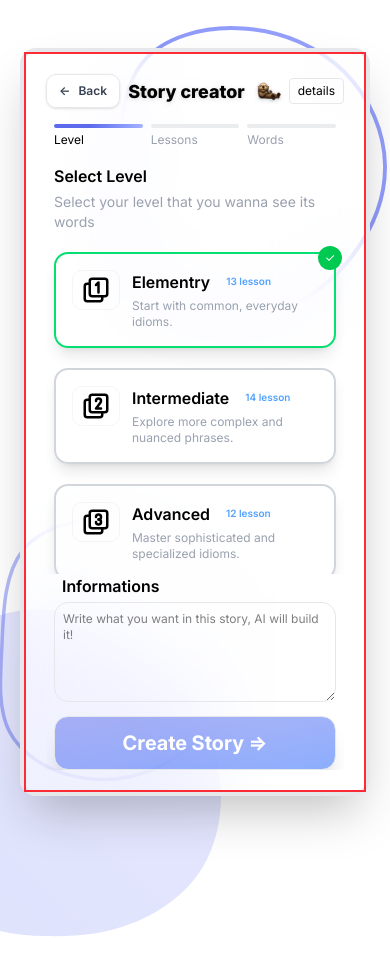
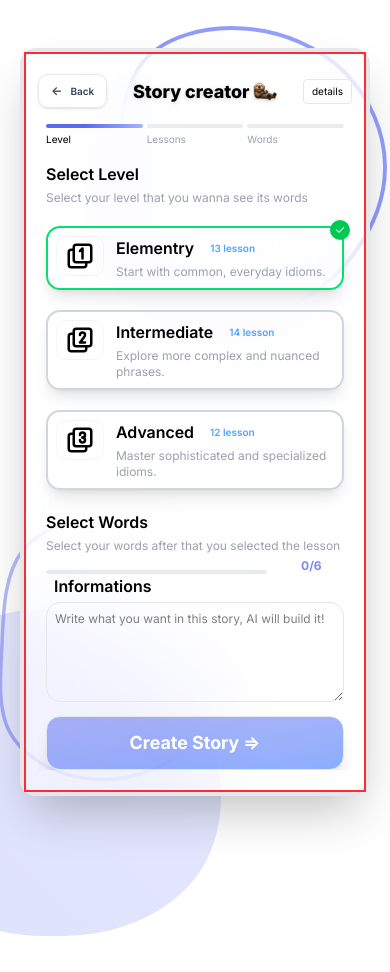
Before and after one commit to abolfazlj10/essinitial-idioms-in-english, a Next.js app: page /story in a window 390 px wide. Shown: the top 972 px of the page. Built offline with nearby package versions, Linux system fonts and the light colour scheme.

Commit message:
update responsive mobile typographi.

```diff
--- a/src/app/story/page.tsx
+++ b/src/app/story/page.tsx
@@ -344,7 +344,7 @@ export default function Story () {
     }, []);
 
     return(
-        <div className="h-full border-2 p-5 desktop:border-black laptop:border-blue-400 tablet:border-green-400 max-tablet:border-purple-700 max-mobile:border-red-500">
+        <div className="h-full border-2 p-5 max-tablet:px-3 desktop:border-black laptop:border-blue-400 tablet:border-green-400 max-tablet:border-purple-700 max-mobile:border-red-500">
         {/* <div className="h-full border-2 p-5"> */}
             <div className="h-full flex flex-col gap-5 max-[1500px]:gap-4">
                 {showStory ? (
@@ -443,35 +443,35 @@ export default function Story () {
                     </div>
                 ) : (
                     <>
-                        <Appbar onBackClick={()=> router.push('/')} title='Story creator' iconSrc="./icon/Otter.svg" rightButton={isLargeScreen ? false : <button className="border rounded p-1 max-tablet:text-xs max-tablet:px-2">details</button>}/>
-                        <div className="flex gap-5 max-laptop:gap-2 select-none px-2">
+                        <Appbar onBackClick={()=> router.push('/')} title='Story creator' iconSrc="./icon/Otter.svg" rightButton={isLargeScreen ? false : <button className="border rounded p-1 max-tablet:text-[10px] max-tablet:px-2">details</button>}/>
+                        <div className="flex gap-5 max-laptop:gap-2 max-tablet:gap-1 select-none px-2">
                             <div className="flex-1 flex flex-col gap-2 max-laptop:gap-1">
                                 <div className={`w-full h-[8px] max-laptop:h-[6px] max-tablet:h-[4px] bg-gradient-to-r from-primaryColor from-40% to-bgColor rounded ${steper >= 1 ? 'bg-gradient-to-r from-primaryColor from-40% to-bgColor' : 'bg-[#eaeced]'}`}></div>
-                                <div className=" max-laptop:text-sm max-tablet:text-xs">Level</div>
+                                <div className=" max-laptop:text-sm max-tablet:text-[10px]">Level</div>
                             </div>
                             <div className="flex-1 flex flex-col gap-2 max-laptop:gap-1">
                                 <div className={`w-full h-[8px] max-laptop:h-[6px] max-tablet:h-[4px] bg-[#eaeced] rounded  ${steper >= 2 ? 'bg-gradient-to-r from-primaryColor from-40% to-bgColor' : 'bg-[#eaeced]'}`}></div>
-                                <div className="text-gray-400 max-laptop:text-sm max-tablet:text-xs">Lessons</div>
+                                <div className="text-gray-400 max-laptop:text-sm max-tablet:text-[10px]">Lessons</div>
                             </div>
                             <div className="flex-1 flex flex-col gap-2 max-laptop:gap-1">
                                 <div className={`w-full h-[8px] max-laptop:h-[6px] max-tablet:h-[4px] bg-[#eaeced] rounded  ${steper >= 3 ? 'bg-gradient-to-r from-primaryColor from-40% to-bgColor' : 'bg-[#eaeced]'}`}></div>
-                                <div className="text-gray-400 max-laptop:text-sm max-tablet:text-xs">Words</div>
+                                <div className="text-gray-400 max-laptop:text-sm max-tablet:text-[10px]">Words</div>
                             </div>
                         </div>
                         <div className="grid desktop:grid-cols-[7fr_2fr] grid-cols-none gap-10 flex-1 overflow-hidden max-[1500px]:gap-3 max-laptop:gap-0">
                             <div className="flex flex-col gap-9 max-desktop:gap-5 overflow-hidden">
                                 <div className="flex flex-col gap-3 max-laptop:gap-1 select-none px-2">
                                     <div className="text-[30px] max-laptop:text-[25px] max-tablet:text-base font-semibold">Select Level</div>
-                                    <div className="text-gray-400 text-lg max-laptop:text-base max-tablet:text-sm">Select your level that you wanna see its words</div>
+                                    <div className="text-gray-400 text-lg max-laptop:text-base max-tablet:text-xs">Select your level that you wanna see its words</div>
                                 </div>
                                 <div className="flex gap-10 px-2 max-[2000px]:gap-5 max-laptop:flex-col">
-                                    <div onClick={()=> selectLevel('elementry')} className={`border-3 max-laptop:border-2 flex-1 p-6 max-laptop:py-4 max-[2000px]:p-4 max-[1500px]:py-2 rounded-xl shadow-lg flex flex-col max-laptop:grid max-laptop:grid-cols-[auto_8fr] gap-5 max-[2000px]:gap-3 items-start duration-300 cursor-pointer hover:-translate-y-1 hover:shadow-2xl relative ${currentSelectedLevel === 'elementry' ? 'border-green-400' : 'border-gray-300 hover:border-green-300'}`}>
+                                    <div onClick={()=> selectLevel('elementry')} className={`border-3 max-laptop:border-2 flex-1 p-6 max-laptop:py-4 max-[2000px]:p-4 max-[1500px]:py-2 max-tablet:py-2 max-tablet:px-2 rounded-xl shadow-lg flex flex-col max-laptop:grid max-laptop:grid-cols-[auto_8fr] gap-5 max-[2000px]:gap-3 items-start duration-300 cursor-pointer hover:-translate-y-1 hover:shadow-2xl relative ${currentSelectedLevel === 'elementry' ? 'border-green-400' : 'border-gray-300 hover:border-green-300'}`}>
                                         {currentSelectedLevel === 'elementry' && (
-                                            <div className="absolute -top-2 -right-2 w-6 h-6 bg-green-500 rounded-full flex items-center justify-center">
+                                            <div className="absolute -top-2 -right-2 w-6 h-6 max-tablet:w-5 max-tablet:h-5 bg-green-500 rounded-full flex items-center justify-center">
                                                 <span className="text-white text-xs">✓</span>
                                             </div>
                                         )}
-                                        <div className="text-4xl max-tablet:text-3xl px-2 py-1 border border-gray-400/10 rounded-lg"><TbBoxMultiple1 /></div>
+                                        <div className="text-4xl max-tablet:text-3xl max-mobile:xl px-2 py-1 border border-gray-400/10 rounded-lg"><TbBoxMultiple1 /></div>
                                         <div className="text-xl max-[1500px]:text-lg font-semibold flex select-none items-center gap-5 max-laptop:flex-col max-laptop:gap-1 max-laptop:hidden"><span>Elementry</span><span className="text-sm text-blue-400 max-[1340px]:text-xs">{elementry.levels[0].lessons.length} lesson</span></div>
                                         <div className="text-gray-400 text-lg max-[2000px]:text-sm max-[1315px]:text-sm max-laptop:mt-auto max-laptop:hidden">Start with common, everyday idioms.</div>
                                         <div className="min-laptop:hidden flex flex-col gap-2 max-tablet:gap-1">
@@ -479,13 +479,13 @@ export default function Story () {
                                             <div className="text-gray-400 max-laptop:text-sm max-tablet:text-xs">Start with common, everyday idioms.</div>
                                         </div>
                                     </div>
-                                    <div onClick={()=> selectLevel('intermediate')} className={`border-3 max-laptop:border-2 flex-1 p-6 max-laptop:py-4 max-[2000px]:p-4 max-[1500px]:py-2 rounded-xl shadow-lg flex flex-col max-laptop:grid max-laptop:grid-cols-[auto_8fr] gap-5 max-[2000px]:gap-3 items-start duration-300 cursor-pointer hover:-translate-y-1 hover:shadow-2xl relative ${currentSelectedLevel === 'intermediate' ? 'border-blue-400' : 'border-gray-300 hover:border-blue-300'}`}>
+                                    <div onClick={()=> selectLevel('intermediate')} className={`border-3 max-laptop:border-2 flex-1 p-6 max-laptop:py-4 max-[2000px]:p-4 max-[1500px]:py-2 max-tablet:py-2 max-tablet:px-2 rounded-xl shadow-lg flex flex-col max-laptop:grid max-laptop:grid-cols-[auto_8fr] gap-5 max-[2000px]:gap-3 items-start duration-300 cursor-pointer hover:-translate-y-1 hover:shadow-2xl relative ${currentSelectedLevel === 'intermediate' ? 'border-blue-400' : 'border-gray-300 hover:border-blue-300'}`}>
                                         {currentSelectedLevel === 'intermediate' && (
-                                            <div className="absolute -top-2 -right-2 w-6 h-6 bg-blue-500 rounded-full flex items-center justify-center">
+                                            <div className="absolute -top-2 -right-2 w-6 h-6 max-tablet:w-5 max-tablet:h-5 bg-blue-500 rounded-full flex items-center justify-center">
                                                 <span className="text-white text-xs">✓</span>
                                             </div>
                                         )}
-                                        <div className="text-4xl max-tablet:text-3xl px-2 py-1 border border-gray-400/10 rounded-lg"><TbBoxMultiple2 /></div>
+                                        <div className="text-4xl max-tablet:text-3xl max-mobile:xl px-2 py-1 border border-gray-400/10 rounded-lg"><TbBoxMultiple2 /></div>
                                         <div className="text-xl max-[1500px]:text-lg font-semibold flex select-none items-center gap-5 max-laptop:flex-col max-laptop:gap-1 max-laptop:hidden"><span>Intermediate</span><span className="text-sm text-blue-400 max-[1340px]:text-xs">{intermediate.levels[0].lessons.length} lesson</span></div>
                                         <div className="text-gray-400 text-lg max-[2000px]:text-sm max-[1315px]:text-sm max-laptop:mt-auto max-laptop:hidden">Explore more complex and nuanced phrases.</div>
                                         <div className="min-laptop:hidden flex flex-col gap-2 max-tablet:gap-1">
@@ -493,13 +493,13 @@ export default function Story () {
                                             <div className="text-gray-400 max-laptop:text-sm max-tablet:text-xs">Explore more complex and nuanced phrases.</div>
                                         </div>
                                     </div>
-                                    <div onClick={()=> selectLevel('advanced')} className={`border-3 max-laptop:border-2 flex-1 p-6 max-laptop:py-4 max-[2000px]:p-4 max-[1500px]:py-2 rounded-xl shadow-lg flex flex-col max-laptop:grid max-laptop:grid-cols-[auto_8fr] gap-5 max-[2000px]:gap-3 items-start duration-300 cursor-pointer hover:-translate-y-1 hover:shadow-2xl relative ${currentSelectedLevel === 'advanced' ? 'border-red-400' : 'border-gray-300 hover:border-red-300'}`}>
+                                    <div onClick={()=> selectLevel('advanced')} className={`border-3 max-laptop:border-2 flex-1 p-6 max-laptop:py-4 max-[2000px]:p-4 max-[1500px]:py-2 max-tablet:py-2 max-tablet:px-2 rounded-xl shadow-lg flex flex-col max-laptop:grid max-laptop:grid-cols-[auto_8fr] gap-5 max-[2000px]:gap-3 items-start duration-300 cursor-pointer hover:-translate-y-1 hover:shadow-2xl relative ${currentSelectedLevel === 'advanced' ? 'border-red-400' : 'border-gray-300 hover:border-red-300'}`}>
                                         {currentSelectedLevel === 'advanced' && (
-                                            <div className="absolute -top-2 -right-2 w-6 h-6 bg-red-500 rounded-full flex items-center justify-center">
+                                            <div className="absolute -top-2 -right-2 w-6 h-6 max-tablet:w-5 max-tablet:h-5 bg-red-500 rounded-full flex items-center justify-center">
                                                 <span className="text-white text-xs">✓</span>
                                             </div>
                                         )}
-                                        <div className="text-4xl max-tablet:text-3xl px-2 py-1 border border-gray-400/10 rounded-lg"><TbBoxMultiple3 /></div>
+                                        <div className="text-4xl max-tablet:text-3xl max-mobile:xl px-2 py-1 border border-gray-400/10 rounded-lg"><TbBoxMultiple3 /></div>
                                         <div className="text-xl max-[1500px]:text-lg font-semibold flex select-none items-center gap-5 max-laptop:flex-col max-laptop:gap-1 max-laptop:hidden"><span>Advanced</span><span className="text-sm text-blue-400 max-[1340px]:text-xs">{advanced.levels[0].lessons.length} lesson</span></div>
                                         <div className="text-gray-400 text-lg max-[2000px]:text-sm max-[1315px]:text-sm max-laptop:mt-auto max-laptop:hidden">Master sophisticated and specialized idioms.</div>
                                         <div className="min-laptop:hidden flex flex-col gap-2 max-tablet:gap-1">
@@ -511,7 +511,7 @@ export default function Story () {
                                 <div className="flex flex-col gap-8 flex-1 overflow-hidden px-2">
                                     <div className="flex flex-col gap-3 max-laptop:gap-1 select-none">
                                         <div className="text-[30px] max-laptop:text-[25px] max-tablet:text-base font-semibold">Select Words</div>
-                                        <div className="text-gray-400 text-lg max-laptop:text-base max-tablet:text-sm">Select your words after that you selected the lesson</div>
+                                        <div className="text-gray-400 text-lg max-laptop:text-base max-tablet:text-xs">Select your words after that you selected the lesson</div>
                                         {/* Word count progress */}
                                         <div className="flex items-center gap-3">
                                             <div className="flex-1 bg-gray-100 rounded-full h-2 max-laptop:h-1 shadow-inner border border-gray-200">
@@ -810,7 +810,7 @@ export default function Story () {
                                 </div>
                                 <div className="flex-1 mt-2">
                                     <div
-                                        className={`text-[22px] max-tablet:text-xl flex-1 text-center font-bold mt-auto border rounded-xl py-4 max-tablet:py-3 shadow-xl duration-200 select-none flex justify-center items-center ${
+                                        className={`text-[22px] max-tablet:text-lg flex-1 text-center font-bold mt-auto border rounded-xl py-4 max-tablet:py-3 shadow-xl duration-200 select-none flex justify-center items-center ${
                                             loadingStory
                                                 ? 'bg-gradient-to-br from-primaryColor/50 to-blue-600/50 text-white cursor-wait'
                                                 : words.length >= 1
--- a/src/components/appbar.tsx
+++ b/src/components/appbar.tsx
@@ -10,10 +10,10 @@ interface AppbarProps {
 
 const Appbar: React.FC<AppbarProps> = ({ onBackClick, title, iconSrc, rightButton }) => (
     <div className="flex items-center justify-between ">
-      <button className="flex items-center gap-2 px-4 py-2 max-laptop:px-3 rounded-lg bg-white/90 hover:bg-primaryColor/10 shadow border border-gray-200 text-gray-700 max-laptop:text-sm max-tablet:text-xs font-semibold transition-all duration-150 cursor-pointer" onClick={onBackClick}>
+      <button className="flex items-center gap-2 px-4 py-2 max-laptop:px-3 rounded-lg bg-white/90 hover:bg-primaryColor/10 shadow border border-gray-200 text-gray-700 max-laptop:text-sm max-tablet:text-[10px] font-semibold transition-all duration-150 cursor-pointer" onClick={onBackClick}>
           <span className="text-lg max-[1340px]:text-base max-laptop:text-sm max-tablet:text-xs">←</span> Back
       </button>
-      <div className="text-[36px] max-[1340px]:text-[25px] max-laptop:text-[23px] max-tablet:text-[18px] duration-100 font-extrabold flex items-center justify-center gap-3 select-none drop-shadow-sm">
+      <div className="text-[36px] max-[1340px]:text-[25px] max-laptop:text-[23px] max-tablet:text-[18px] duration-100 font-extrabold flex items-center justify-center gap-3 max-tablet:gap-1 select-none drop-shadow-sm">
           {title} <img src={iconSrc} className="w-10 max-tablet:w-6"/>
       </div>
       {rightButton ? rightButton : <div></div>}
```
